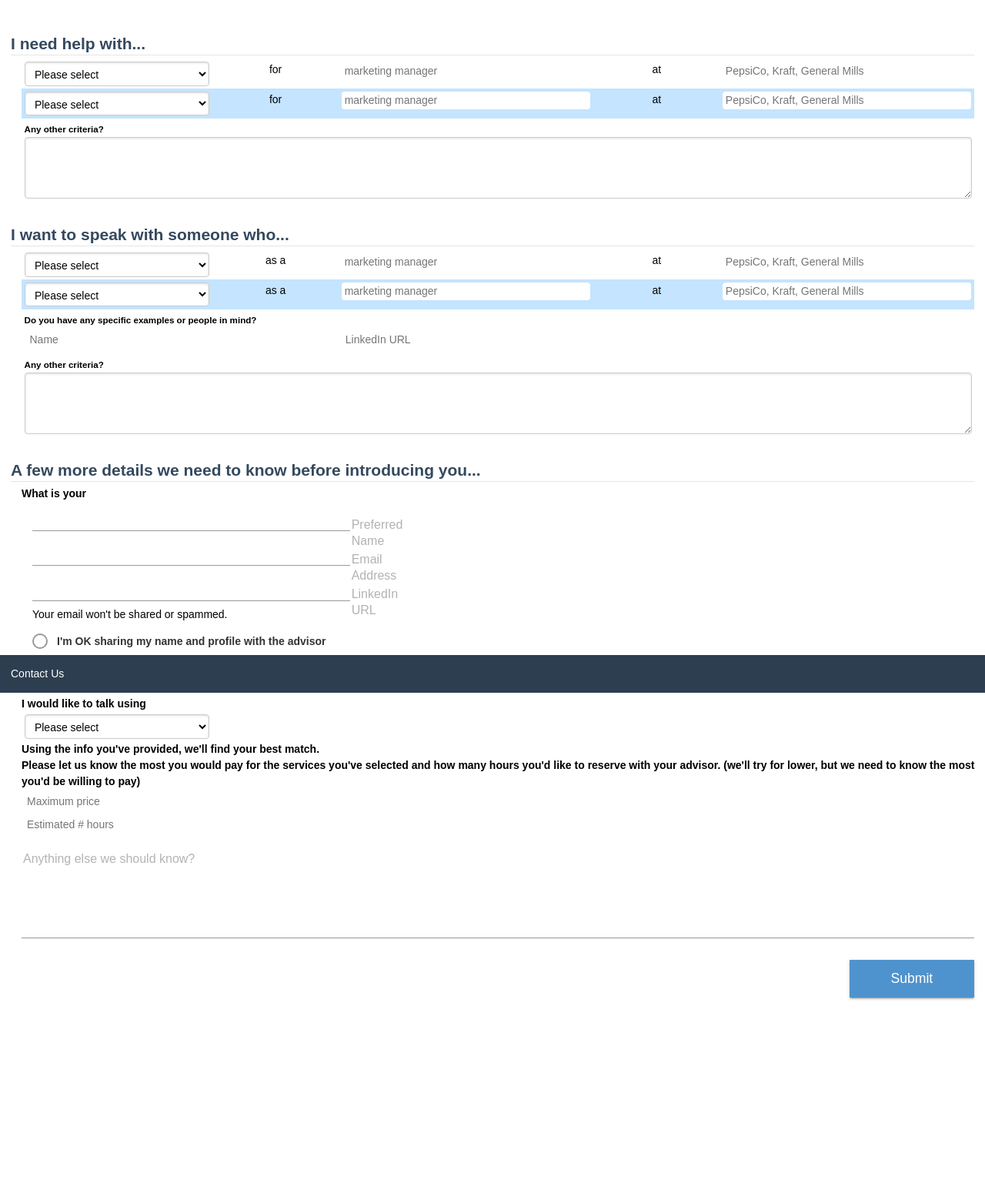
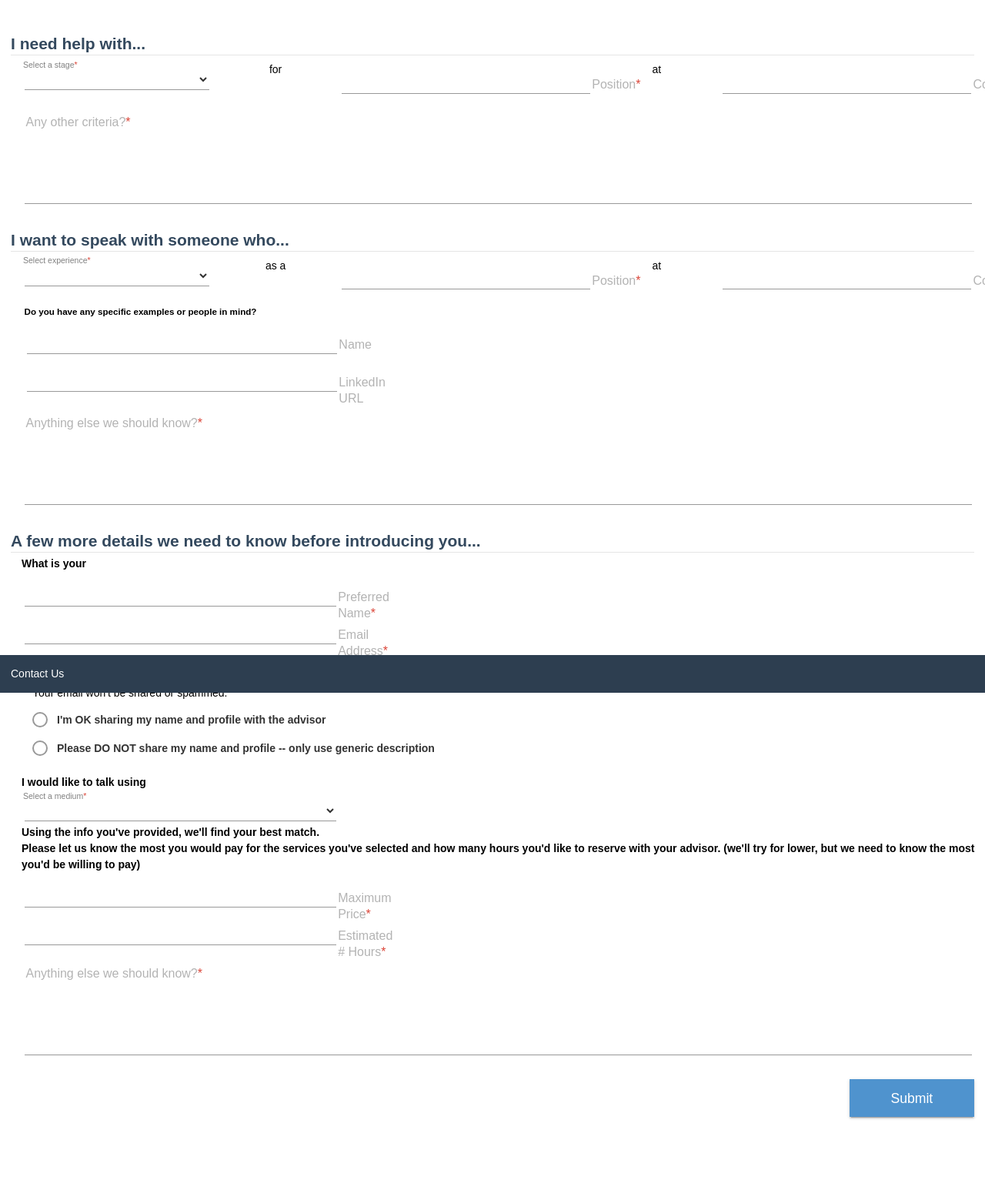
Before and after one commit to monaqvi/monaqvi.github.io, a Jekyll site: the page projects/ten-consumer-price-check/request/index.html, which Jekyll copies as it is, in a window 1280 px wide. Shown: the whole page at 77% size. Built offline with Jekyll 4.4.1, drawn with Linux system fonts in a browser that asks for light colours; nearby versions of some CDN libraries; before the commit the page ends 1390 px from its top, so only the background shows below that.

Commit message:
Finish materializing form

```diff
--- a/projects/ten-consumer-price-check/css/main.css
+++ b/projects/ten-consumer-price-check/css/main.css
@@ -244,6 +244,7 @@
   position: fixed;
   bottom: 0;
   width: 100%;
+  z-index: 4;
 }
 
 /* -- FORM -- */
@@ -279,14 +280,18 @@
   content: 'Please pick atleast one answer.';
 }
 
+.required:after,
 [required] > legend:after,
-[required] > span:after {
+[required]> label:after {
   content: '*';
   color: rgb(219, 68, 55);
 }
 
 /* Reverse defaults */
-.pure-form fieldset,
+.pure-form fieldset {
+  margin: .75em 0 0 0;
+  padding: .25em;
+}
 .pure-form input[type] {
   padding: .25em;
   margin: 0;
@@ -301,8 +306,6 @@
 /* -- MATERIAL FORM -- */
 
 fieldset {
-  margin: 0 0 3rem;
-  padding: 0;
   border: none;
 }
 
--- a/projects/ten-consumer-price-check/request/index.html
+++ b/projects/ten-consumer-price-check/request/index.html
@@ -22,14 +22,15 @@
           <div class="indented">
             <div class="pure-g">
               <div class="pure-u-1 pure-u-md-1-5">
-                <fieldset required class="pure-u-1">
-                  <select class="pure-u-1">
-                    <option value="" selected disabled>Please select</option>
+                <fieldset class="form-group" required>
+                  <select>
+                    <option value="" selected disabled></option>
                     <option value="app">Application review / guidance</option>
                     <option value="interview">Interview preparation</option>
                     <option value="offer">Offer evaluation</option>
                     <option value="other">Other</option>
                   </select>
+                  <label class="control-label" for="select">Select a stage</label><i class="bar"></i>
                 </fieldset>
               </div>
               <div class="pure-u-1 pure-u-md-2-5">
@@ -37,8 +38,9 @@
                   <p class="pure-u-1 pure-u-md-1-3 is-center">
                     for
                   </p>
-                  <fieldset class="pure-u-1 pure-u-md-2-3 is-center" required>
-                    <input  class="pure-u-1" type="text" name="position" placeholder="marketing manager" autocomplete="off">
+                  <fieldset class="pure-u-1 pure-u-md-2-3 form-group" required>
+                    <input type="text" required/>
+                    <label class="control-label" for="input">Position</label><i class="bar"></i>
                   </fieldset>
                 </div>
               </div>
@@ -47,8 +49,9 @@
                   <p class="pure-u-1 pure-u-md-1-3 is-center">
                     at
                   </p>
-                  <fieldset class="pure-u-1 pure-u-md-2-3 is-center" required>
-                    <input type="text" class="pure-u-1" name="company" placeholder="PepsiCo, Kraft, General Mills" autocomplete="off">
+                  <fieldset class="pure-u-1 pure-u-md-2-3 form-group" required>
+                    <input type="text" required/>
+                    <label class="control-label" for="input">Company</label><i class="bar"></i>
                   </fieldset>
                 </div>
               </div>
@@ -56,46 +59,11 @@
           </div>
 
           <div class="arrow-up indented"></div>
-          <div class="indented tooltip">
-            <div class="pure-g">
-              <div class="pure-u-1 pure-u-md-1-5">
-                <fieldset required class="pure-u-1">
-                  <select class="pure-u-1">
-                    <option value="" selected disabled>Please select</option>
-                    <option value="app">Application review / guidance</option>
-                    <option value="interview">Interview preparation</option>
-                    <option value="offer">Offer evaluation</option>
-                    <option value="other">Other</option>
-                  </select>
-                </fieldset>
-              </div>
-              <div class="pure-u-1 pure-u-md-2-5">
-                <div class="pure-g">
-                  <p class="pure-u-1 pure-u-md-1-3 is-center">
-                    for
-                  </p>
-                  <fieldset class="pure-u-1 pure-u-md-2-3 is-center" required>
-                    <input  class="pure-u-1" type="text" name="position" placeholder="marketing manager" autocomplete="off">
-                  </fieldset>
-                </div>
-              </div>
-              <div class="pure-u-1 pure-u-md-2-5">
-                <div class="pure-g">
-                  <p class="pure-u-1 pure-u-md-1-3 is-center">
-                    at
-                  </p>
-                  <fieldset class="pure-u-1 pure-u-md-2-3 is-center" required>
-                    <input type="text" class="pure-u-1" name="company" placeholder="PepsiCo, Kraft, General Mills" autocomplete="off">
-                  </fieldset>
-                </div>
-              </div>
-            </div>
-          </div>
 
           <div class="indented">
-            <fieldset class="pure-u-1">
-              <h5 class="no-margin">Any other criteria?</h5>
-              <textarea rows="4" class="pure-u-1"></textarea>
+            <fieldset class="form-group" required>
+              <textarea rows="4" required></textarea>
+              <label class="control-label" for="textarea">Any other criteria?</label><i class="bar"></i>
             </fieldset>
           </div>
         </section>
@@ -107,15 +75,16 @@
           <div class="indented">
             <div class="pure-g">
               <div class="pure-u-1 pure-u-md-1-5">
-                <fieldset required class="pure-u-1">
-                  <select class="pure-u-1">
-                    <option value="" selected disabled>Please select</option>
+                <fieldset class="form-group" required>
+                  <select>
+                    <option value="" selected disabled></option>
                     <option value="worked">has worked</option>
                     <option value="studied">has studied</option>
                     <option value="works">works</option>
                     <option value="studies">studies</option>
                     <option value="other">other</option>
                   </select>
+                  <label class="control-label" for="select">Select experience</label><i class="bar"></i>
                 </fieldset>
               </div>
               <div class="pure-u-1 pure-u-md-2-5">
@@ -123,8 +92,9 @@
                   <p class="pure-u-1 pure-u-md-1-3 is-center">
                     as a
                   </p>
-                  <fieldset class="pure-u-1 pure-u-md-2-3 is-center" required>
-                    <input  class="pure-u-1" type="text" name="position" placeholder="marketing manager" autocomplete="off">
+                  <fieldset class="pure-u-1 pure-u-md-2-3 form-group" required>
+                    <input type="text" required/>
+                    <label class="control-label" for="input">Position</label><i class="bar"></i>
                   </fieldset>
                 </div>
               </div>
@@ -133,8 +103,9 @@
                   <p class="pure-u-1 pure-u-md-1-3 is-center">
                     at
                   </p>
-                  <fieldset class="pure-u-1 pure-u-md-2-3 is-center" required>
-                    <input type="text" class="pure-u-1" name="company" placeholder="PepsiCo, Kraft, General Mills" autocomplete="off">
+                  <fieldset class="pure-u-1 pure-u-md-2-3 form-group" required>
+                    <input type="text" required/>
+                    <label class="control-label" for="input">Company</label><i class="bar"></i>
                   </fieldset>
                 </div>
               </div>
@@ -142,61 +113,31 @@
           </div>
 
           <div class="arrow-up indented"></div>
-          <div class="indented tooltip">
-            <div class="pure-g">
-              <div class="pure-u-1 pure-u-md-1-5">
-                <fieldset required class="pure-u-1">
-                  <select class="pure-u-1">
-                    <option value="" selected disabled>Please select</option>
-                    <option value="worked">has worked</option>
-                    <option value="studied">has studied</option>
-                    <option value="works">works</option>
-                    <option value="studies">studies</option>
-                    <option value="other">other</option>
-                  </select>
-                </fieldset>
-              </div>
-              <div class="pure-u-1 pure-u-md-2-5">
-                <div class="pure-g">
-                  <p class="pure-u-1 pure-u-md-1-3 is-center">
-                    as a
-                  </p>
-                  <fieldset class="pure-u-1 pure-u-md-2-3 is-center" required>
-                    <input  class="pure-u-1" type="text" name="position" placeholder="marketing manager" autocomplete="off">
-                  </fieldset>
-                </div>
-              </div>
-              <div class="pure-u-1 pure-u-md-2-5">
-                <div class="pure-g">
-                  <p class="pure-u-1 pure-u-md-1-3 is-center">
-                    at
-                  </p>
-                  <fieldset class="pure-u-1 pure-u-md-2-3 is-center" required>
-                    <input type="text" class="pure-u-1" name="company" placeholder="PepsiCo, Kraft, General Mills" autocomplete="off">
-                  </fieldset>
-                </div>
-              </div>
-            </div>
-          </div>
 
           <div class="indented">
             <fieldset class="pure-u-1">
               <h5 class="no-margin">Do you have any specific examples or people in mind?</h5>
               <div class="pure-g">
-                <fieldset class="pure-u-1 pure-u-md-1-3 is-center">
-                  <input type="text" class="pure-u-1" name="name" placeholder="Name" autocomplete="off">
-                </fieldset>
-                <fieldset class="pure-u-1 pure-u-md-2-3 is-center">
-                  <input type="text" class="pure-u-1" name="linkedin" placeholder="LinkedIn URL" autocomplete="off">
-                </fieldset>
+                <div class="pure-u-1">
+                  <fieldset class="pure-u-1 pure-u-md-1-3 form-group">
+                    <input type="text" name="name" required>
+                    <label class="control-label" for="input">Name</label><i class="bar"></i>
+                  </fieldset>
+                </div>
+                <div class="pure-u-1">
+                  <fieldset class="pure-u-1 pure-u-md-1-3 form-group">
+                    <input type="text" name="linkedin" required>
+                    <label class="control-label" for="input">LinkedIn URL</label><i class="bar"></i>
+                  </fieldset>
+                </div>
               </div>
             </fieldset>
           </div>
 
           <div class="indented">
-            <fieldset class="pure-u-1">
-              <h5 class="no-margin">Any other criteria?</h5>
-              <textarea rows="4" class="pure-u-1"></textarea>
+            <fieldset class="form-group" required>
+              <textarea rows="4" required></textarea>
+              <label class="control-label" for="textarea">Anything else we should know?</label><i class="bar"></i>
             </fieldset>
           </div>
         </section>
@@ -209,22 +150,22 @@
           <div class="indented">
             <div class="pure-g">
               <div class="pure-u-1">
-                <div class="indented pure-u-1 pure-u-md-1-3 form-group">
+                <fieldset class="pure-u-1 pure-u-md-1-3 form-group" required>
                   <input type="text" required/>
                   <label class="control-label" for="input">Preferred Name</label><i class="bar"></i>
-                </div>
+                </fieldset>
               </div>
               <div class="pure-u-1">
-                <div class="indented pure-u-1 pure-u-md-1-3 form-group">
+                <fieldset class="pure-u-1 pure-u-md-1-3 form-group" required>
                   <input type="text" required/>
                   <label class="control-label" for="input">Email Address</label><i class="bar"></i>
-                </div>
+                </fieldset>
               </div>
               <div class="pure-u-1">
-                <div class="indented pure-u-1 pure-u-md-1-3 form-group">
+                <fieldset class="pure-u-1 pure-u-md-1-3 form-group" required>
                   <input type="text" required/>
                   <label class="control-label" for="input">LinkedIn URL</label><i class="bar"></i>
-                </div>
+                </fieldset>
               </div>
               <div class="pure-u-1">
                 <span class="indented">Your email won't be shared or spammed.</span>
@@ -252,15 +193,16 @@
           <h4 class="no-margin pure-u-1 indented">I would like to talk using</h4>
           <div class="indented">
             <div class="pure-g">
-              <div class="pure-u-1 pure-u-md-1-5">
-                <fieldset required class="pure-u-1">
-                  <select class="pure-u-1">
-                    <option value="" selected disabled>Please select</option>
-                    <option value="app">Application review / guidance</option>
-                    <option value="interview">Interview preparation</option>
-                    <option value="offer">Offer evaluation</option>
+              <div class="pure-u-1 pure-u-md-1-3">
+                <fieldset class="form-group" required>
+                  <select>
+                    <option value="" selected disabled></option>
+                    <option value="phone">Phone</option>
+                    <option value="video">Video Chat</option>
+                    <option value="person">In Person</option>
                     <option value="other">Other</option>
                   </select>
+                  <label class="control-label" for="select">Select a medium</label><i class="bar"></i>
                 </fieldset>
               </div>
             </div>
@@ -271,23 +213,25 @@
           <div class="indented">
             <div class="pure-g">
               <div class="pure-u-1">
-                <fieldset class="pure-u-1 pure-u-md-1-3 is-center" required>
-                    <input  class="pure-u-1" type="number" name="pay" placeholder="Maximum price" autocomplete="off">
+                <fieldset class="pure-u-1 pure-u-md-1-3 form-group" required>
+                  <input type="number" required/>
+                  <label class="control-label" for="input">Maximum Price</label><i class="bar"></i>
                 </fieldset>
               </div>
               <div class="pure-u-1">
-                <fieldset class="pure-u-1 pure-u-md-1-3 is-center" required>
-                    <input  class="pure-u-1" type="number" name="hours" placeholder="Estimated # hours" autocomplete="off">
+                <fieldset class="pure-u-1 pure-u-md-1-3 form-group" required>
+                  <input type="number" required/>
+                  <label class="control-label" for="input">Estimated # Hours</label><i class="bar"></i>
                 </fieldset>
               </div>
             </div>
           </div>
 
           <div class="indented">
-            <div class="form-group">
-              <textarea rows="4" required="required"></textarea>
+            <fieldset class="form-group" required>
+              <textarea rows="4" required></textarea>
               <label class="control-label" for="textarea">Anything else we should know?</label><i class="bar"></i>
-            </div>
+            </fieldset>
           </div>
         </section>
 
```
